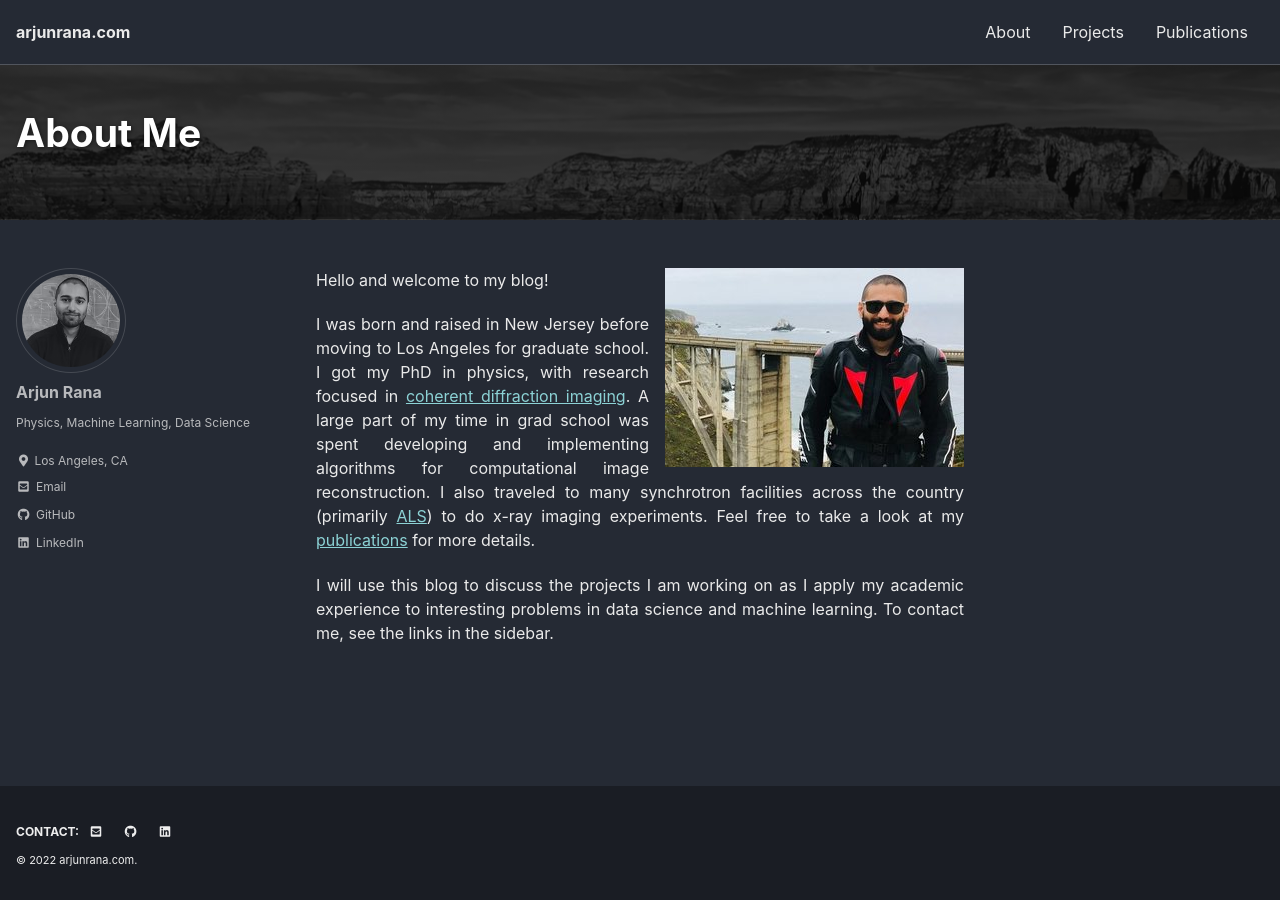
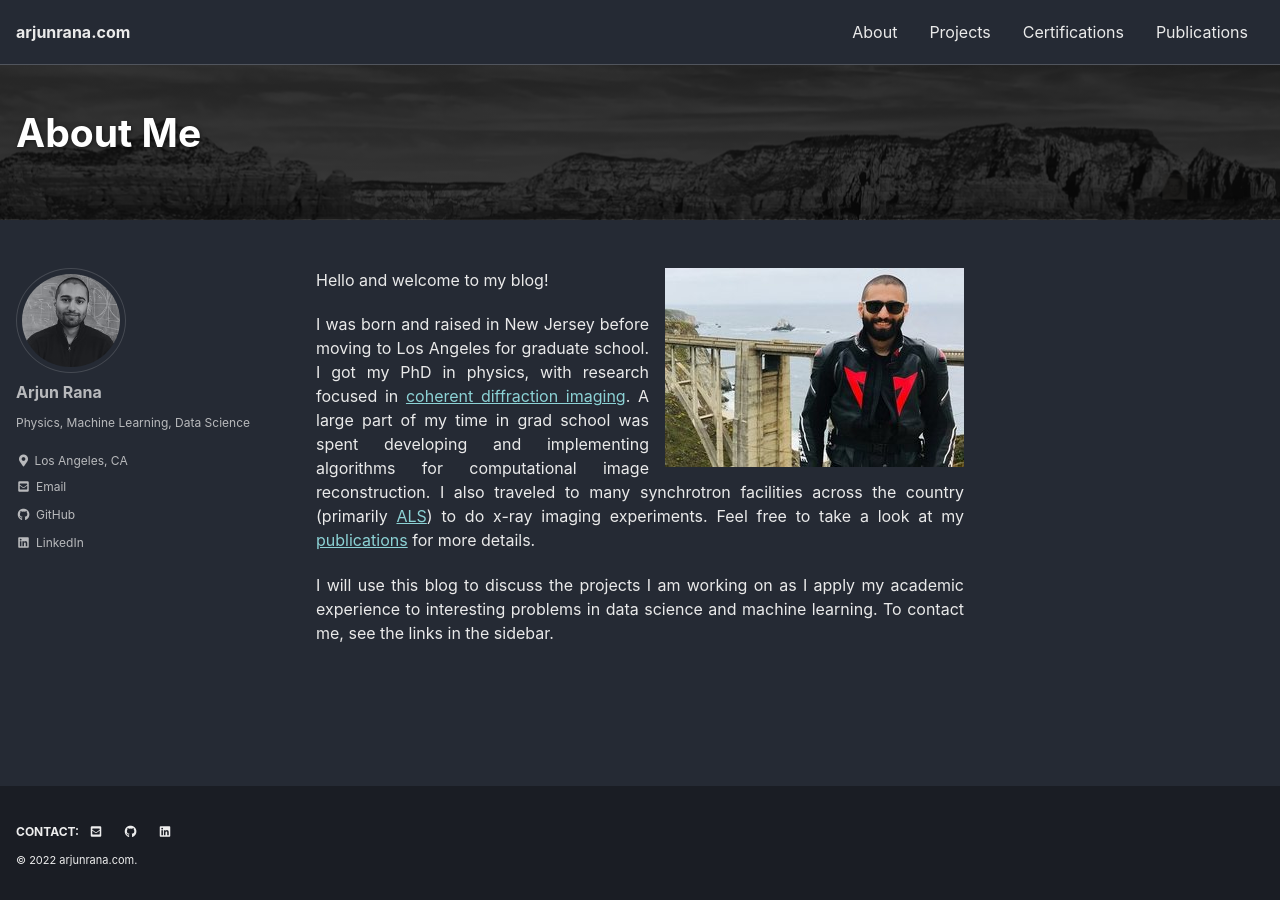
Before and after one commit to arana89/arana89.github.io, a Jekyll site: the page built from _pages/about.md, in a window 1280 px wide. Built offline with Jekyll 4.4.1, drawn with Linux system fonts in a browser that asks for light colours; cached includes are drawn as plain includes.

Commit message:
modified navigation.yml

```diff
--- a/_data/navigation.yml
+++ b/_data/navigation.yml
@@ -4,5 +4,7 @@ main:
     url: /
   - title: "Projects"
     url: /projects/
+  - title: "Certifications"
+    url: https://www.credential.net/profile/arjunrana16537/wallet
   - title: "Publications"
     url: https://scholar.google.com/citations?hl=en&user=48vmZ5IAAAAJ
```
